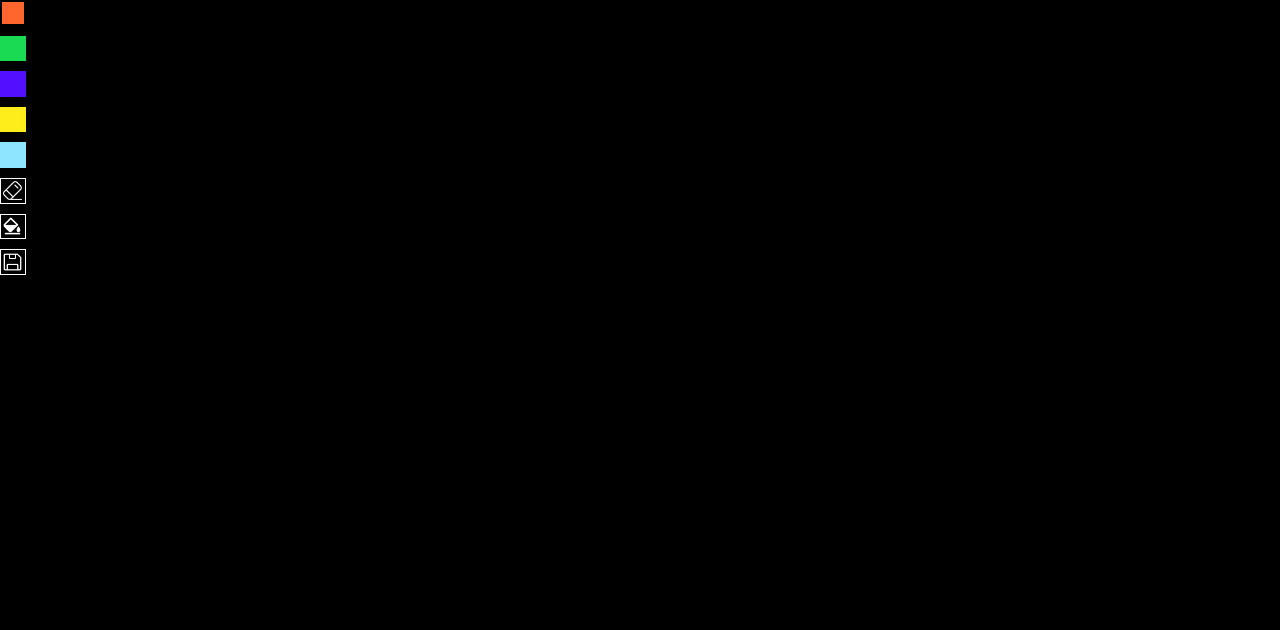
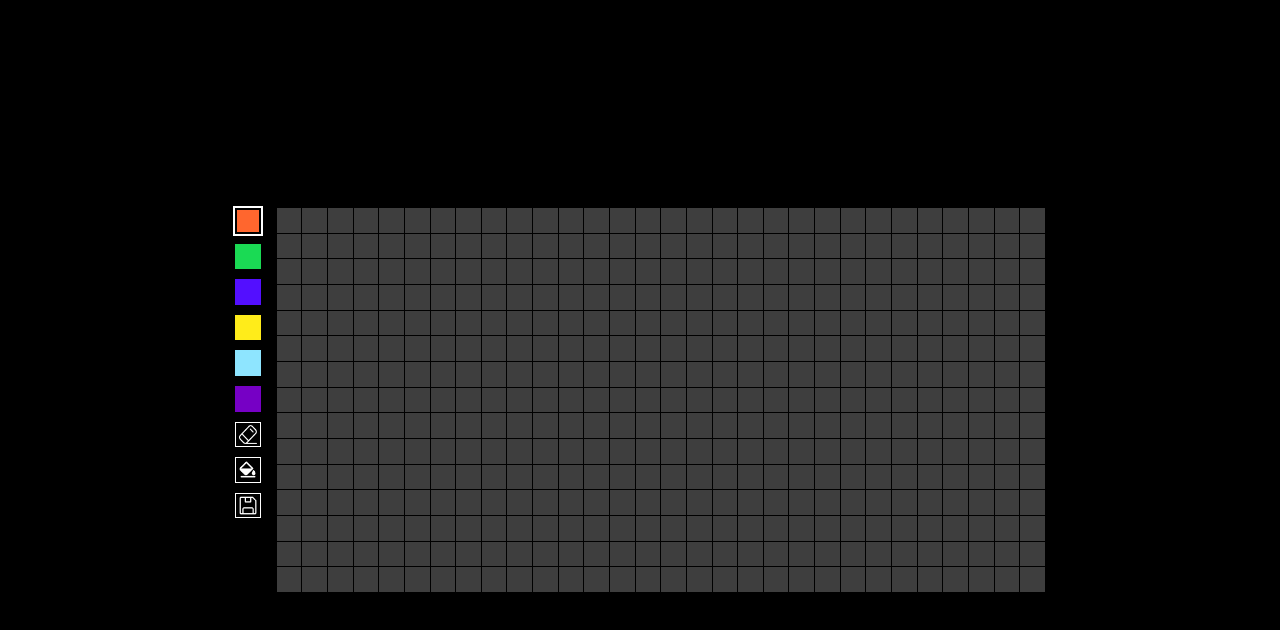
Before and after one commit to Imalittlecat/pixel, a plain HTML site: page index.html in a window 1280 px wide. Drawn offline with nearby package versions, Linux system fonts and the light colour scheme.

Commit message:
fixed bugs

```diff
--- a/index.html
+++ b/index.html
@@ -7,13 +7,14 @@
     <title>pixel</title>
 </head>
 <body>
-    <div class="fiel-container">
+    <div class="field-container">
         <div class="color-pallete">
             <div class="color-cell red selected" data-colorcode = "1"></div>
             <div class="color-cell green" data-colorcode = "2"></div>
             <div class="color-cell blue" data-colorcode = "3"></div>
             <div class="color-cell yellow" data-colorcode = "4"></div>
             <div class="color-cell skyblue" data-colorcode = "5"></div>
+            <div class="color-cell purple" data-colorcode = "6"></div>
             <div class="tool-cell eraser">
                 <img src="img/eraser_white.png" alt="tool">
             </div>
--- a/script.js
+++ b/script.js
@@ -18,7 +18,8 @@ let DEFAULT_COLOR = getComputedStyle(document.documentElement).getPropertyValue(
 let FILL_MODE = false;
 let COLORS = ['rgb(62, 62, 62', 'rgb(255, 102, 46)',
               'rgb(26, 218, 84)', 'rgb(83, 15, 255)',
-              'rgb(255, 236, 26)', 'rgb(142, 229, 255)'];
+              'rgb(255, 236, 26)', 'rgb(142, 229, 255)',
+              'rgb(118, 0, 197)'];
 
 document.addEventListener('mousedown', () => IS_CLICKED = true);
 document.addEventListener('mouseup', () => IS_CLICKED = false);
@@ -33,14 +34,23 @@ if (temp_result != '0') {
         cell.classList.add('cell');
         cell.setAttribute('id', `${i}`);
         cell.dataset.color = temp_result[i];
-        cell.style.backgroundColor = COLORS[parseInttemp_result[i]];
+        cell.style.backgroundColor = COLORS[parseInt(temp_result[i])];
+        field.appendChild(cell);
+    }
+}   else {
+    for (let i = 0; i < 450; i++) {
+        let cell = document.createElement('div');
+        cell.classList.add('cell');
+        cell.setAttribute('id', `${i}`);
+        cell.dataset.color = '0';
+        cell.style.backgroundColor = COLORS[0];
         field.appendChild(cell);
     }
 }
 
 let cells = document.querySelectorAll('.cell');
 cells.forEach((cell) => {
-    cell.addEventListener('click', () => {
+    cell.addEventListener('mouseover', () => {
         if (IS_CLICKED) {
             anime({
                 targets: cell,
@@ -48,7 +58,7 @@ cells.forEach((cell) => {
                 duration: 200,
                 easing: 'linear'
             })
-            cell.dataset.color = CURRENT_COLOR;
+            cell.dataset.color = CURRENT_COLORCODE;
         }
 
     })
@@ -112,7 +122,7 @@ setInterval(() => {
 }, 60000)
 
 document.querySelector('.save-tool').addEventListener('click', () => {
-    domtoimage.tojpeg(field, {quality: 2})
+    domtoimage.toJpeg(field, {quality: 2})
     .then((dataUrl) => {
         let link = document.createElement('a');
         link.download = 'pixel.jpg';
--- a/style.css
+++ b/style.css
@@ -4,7 +4,6 @@
 }
 
 body {
-    color: white;
     margin: 0;
     padding: 0;
     width: 100vw;
@@ -15,6 +14,15 @@ body {
 }
 
 .field-container {
+    width: 100%;
+    height: 100%;
+    display: flex;
+    align-items: center;
+    justify-content: center;
+    gap: 16px;
+}
+
+.field {
     width: 60vw;
     height: 30vw;
     display: grid;
@@ -75,6 +83,10 @@ body {
     background: rgb(83, 15, 255);
 }
 
+.color-cell.purple {
+    background: rgb(118, 0, 197);
+}
+
 .tool-cell {
     background: transparent;
     border: 1px solid white;
@@ -101,7 +113,7 @@ body {
 }
 
 .selected {
-    outline: 2px solid black;
+    outline: 2px solid white;
     border: 2px solid black;
     box-sizing: border-box;
 }
```
